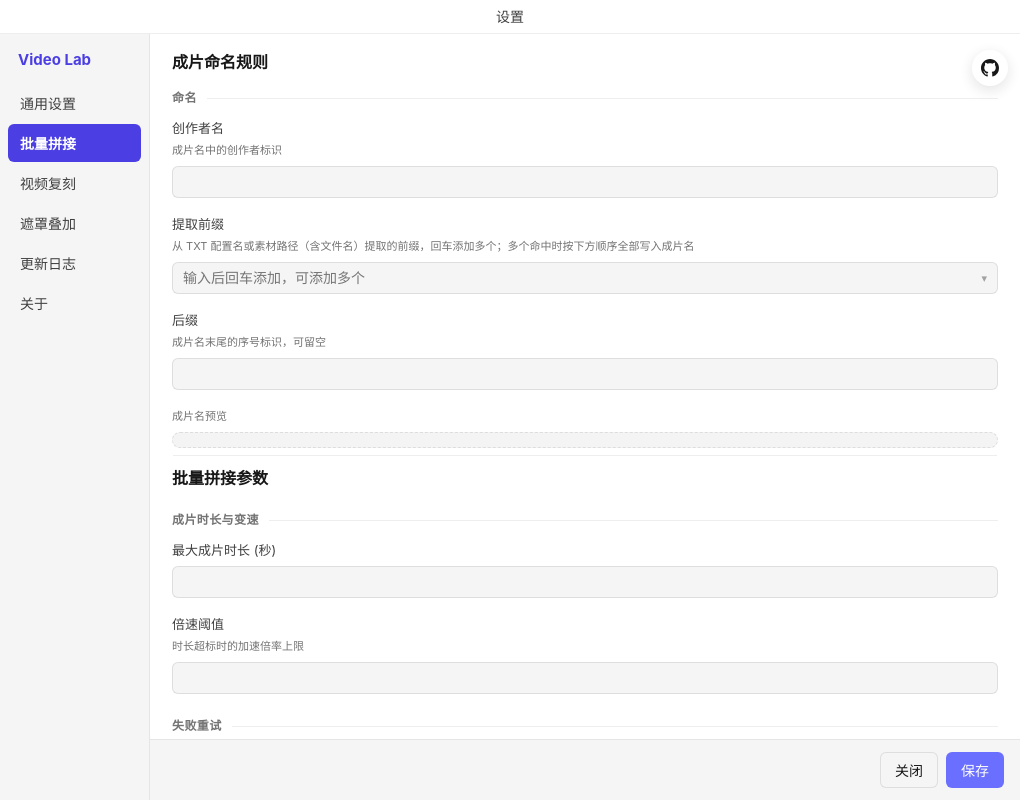
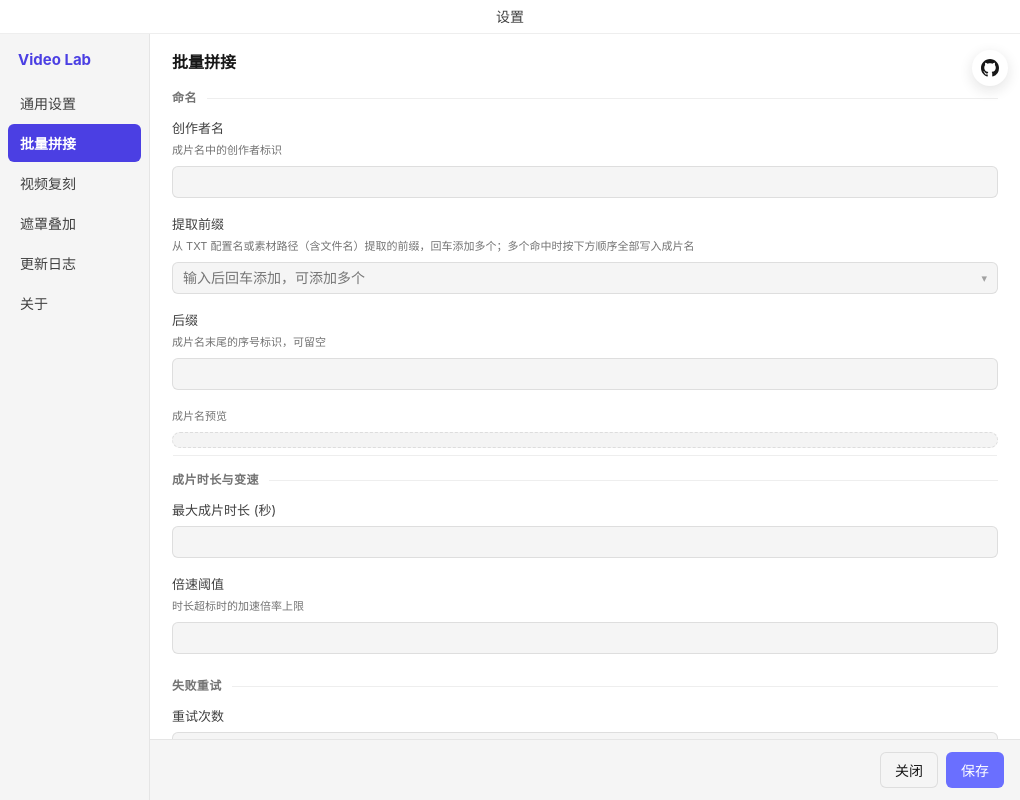
Before and after one commit to BaronJason/video-lab, an Electron app: page frontend/settings.html in a window 1020 px wide. Both pictures are taken after a click on the button "批量拼接". Drawn offline with Linux system fonts and the light colour scheme; no server answers.

Commit message:
批量拼接设置页风格统一：两处旧主标题合并为一个板块标题（成片名预览归入「命名」组），修复重排遗留的缩进/挤行

```diff
--- a/frontend/settings.html
+++ b/frontend/settings.html
@@ -97,7 +97,9 @@
             <span class="opt-radio__label">AppData 目录<span class="opt-path" id="cfgPathAppdata"></span></span>
           </label>
         </div>
-      </div>            <div class="settings-group"><span class="settings-group__title">任务通知</span></div>
+      </div>
+
+      <div class="settings-group"><span class="settings-group__title">任务通知</span></div>
       <div class="form-group">
         <label class="form-group__label">任务通知<small>任务失败、或本轮任务全部跑完时，弹 Windows 系统通知提醒</small></label>
         <div class="opt-row">
@@ -210,7 +212,7 @@
 
     <!-- ═══ 批量拼接 ═══ -->
     <section class="settings-view" id="view-batch">
-      <h2 class="settings-view__title">成片命名规则</h2>
+      <h2 class="settings-view__title">批量拼接</h2>
 
             <div class="settings-group"><span class="settings-group__title">命名</span></div>
       <div class="form-group">
@@ -237,9 +239,8 @@
         <code class="producer-preview__value" id="batchNamePreview"></code>
       </div>
 
-      <h2 class="settings-view__title">批量拼接参数</h2>
+      <div class="settings-group"><span class="settings-group__title">成片时长与变速</span></div>
 
-            <div class="settings-group"><span class="settings-group__title">成片时长与变速</span></div>
       <div class="form-group">
         <label class="form-group__label">最大成片时长 (秒)</label>
         <input class="form-input" id="batchMaxDuration" type="number" min="1" step="1" placeholder="">
@@ -250,7 +251,9 @@
       <div class="form-group">
         <label class="form-group__label">倍速阈值<small>时长超标时的加速倍率上限</small></label>
         <input class="form-input" id="batchSpeedLimit" type="number" min="1" step="0.1" placeholder="">
-      </div>            <div class="settings-group"><span class="settings-group__title">失败重试</span></div>
+      </div>
+
+      <div class="settings-group"><span class="settings-group__title">失败重试</span></div>
       <div class="form-group">
         <label class="form-group__label">重试次数</label>
         <input class="form-input" id="batchMaxRetry" type="number" min="1" step="1" placeholder="">
```
Lines whose indentation alone changed are shown as unchanged.
